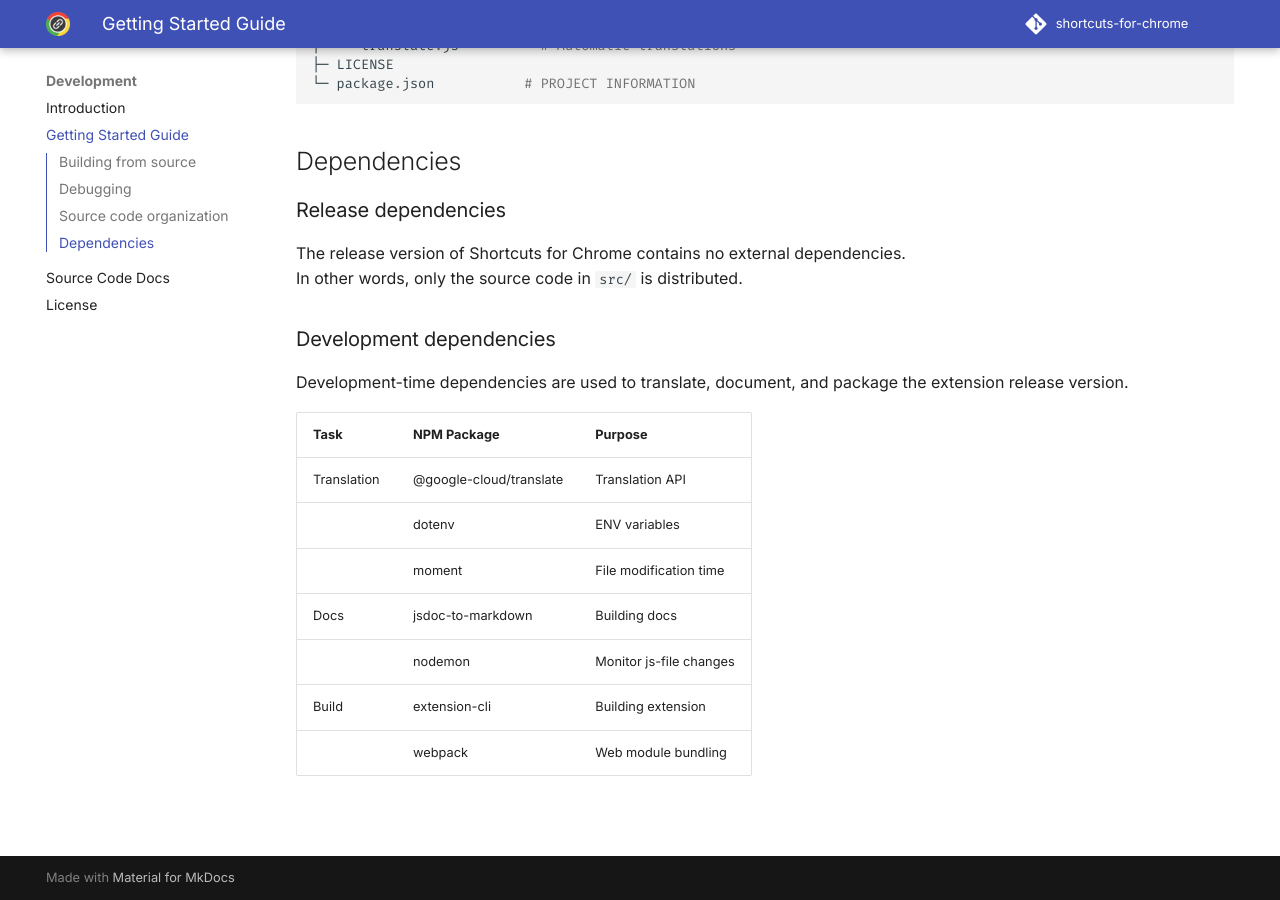
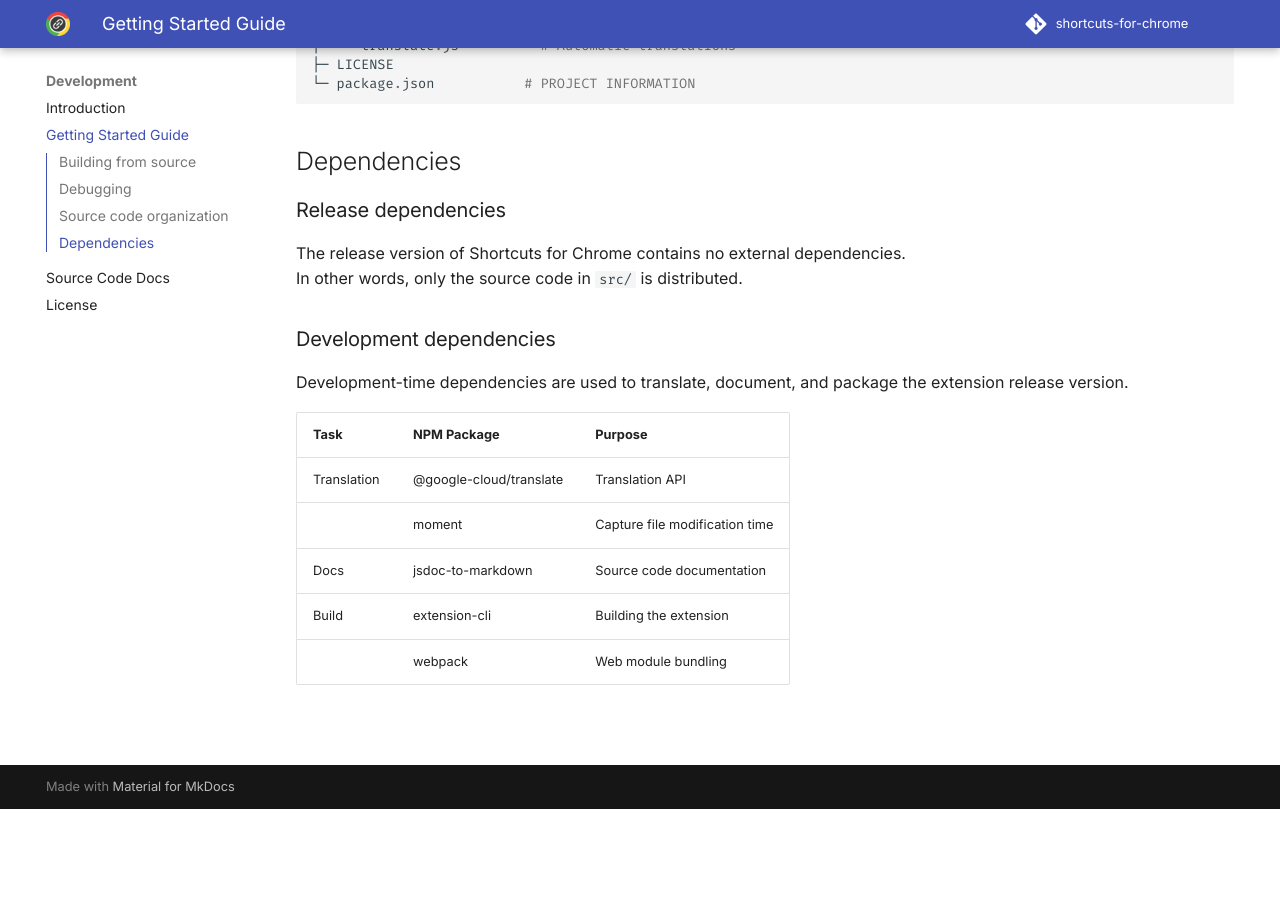
Before and after one commit to MobileFirstLLC/shortcuts-for-chrome, an MkDocs documentation site: the page built from docs/docs/dev.md, in a window 1280 px wide and 900 px high, scrolled down 1665 px. Built offline with MkDocs 1.6.1 and Material for MkDocs 9.7.7, drawn with Linux system fonts in a browser that asks for light colours; comment, search, counter and statistics services are not loaded; after the commit the page ends 2474 px from its top, so only the background shows below that.

```diff
--- a/docs/docs/dev.md
+++ b/docs/docs/dev.md
@@ -82,9 +82,7 @@
 | Task        | NPM Package             | Purpose                        |
 |-------------|-------------------------|--------------------------------|
 | Translation | @google-cloud/translate | Translation API                |
-|             | dotenv                  | ENV variables                  |
-|             | moment                  | File modification time         |
-| Docs        | jsdoc-to-markdown       | Building docs                  |
-|             | nodemon                 | Monitor js-file changes        |
-| Build       | extension-cli           | Building extension             |
+|             | moment                  | Capture file modification time |
+| Docs        | jsdoc-to-markdown       | Source code documentation      |
+| Build       | extension-cli           | Building the extension         |
 |             | webpack                 | Web module bundling            |
```
Also changed, not shown: package.json (+9 -9 lines), 6 other files.
